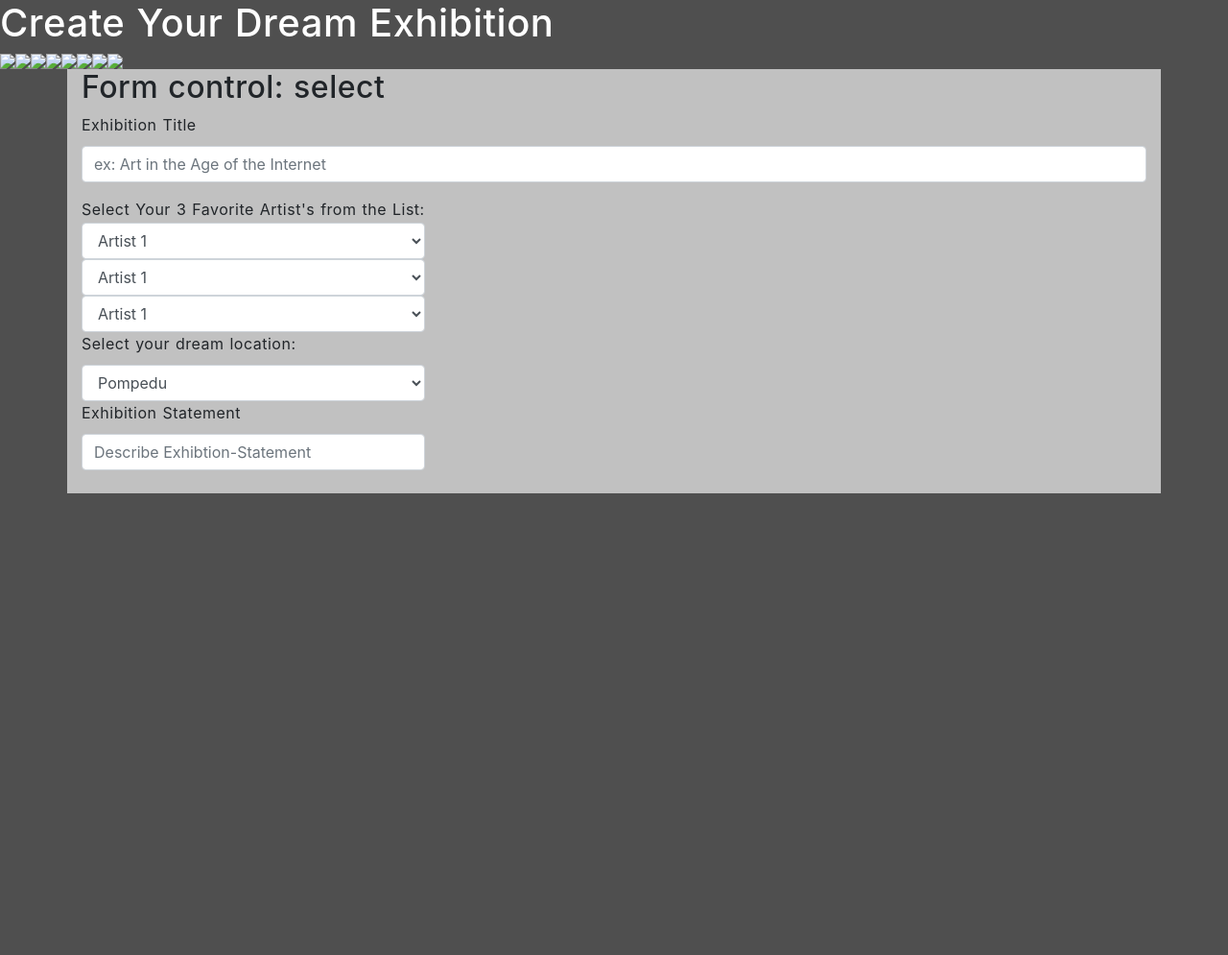
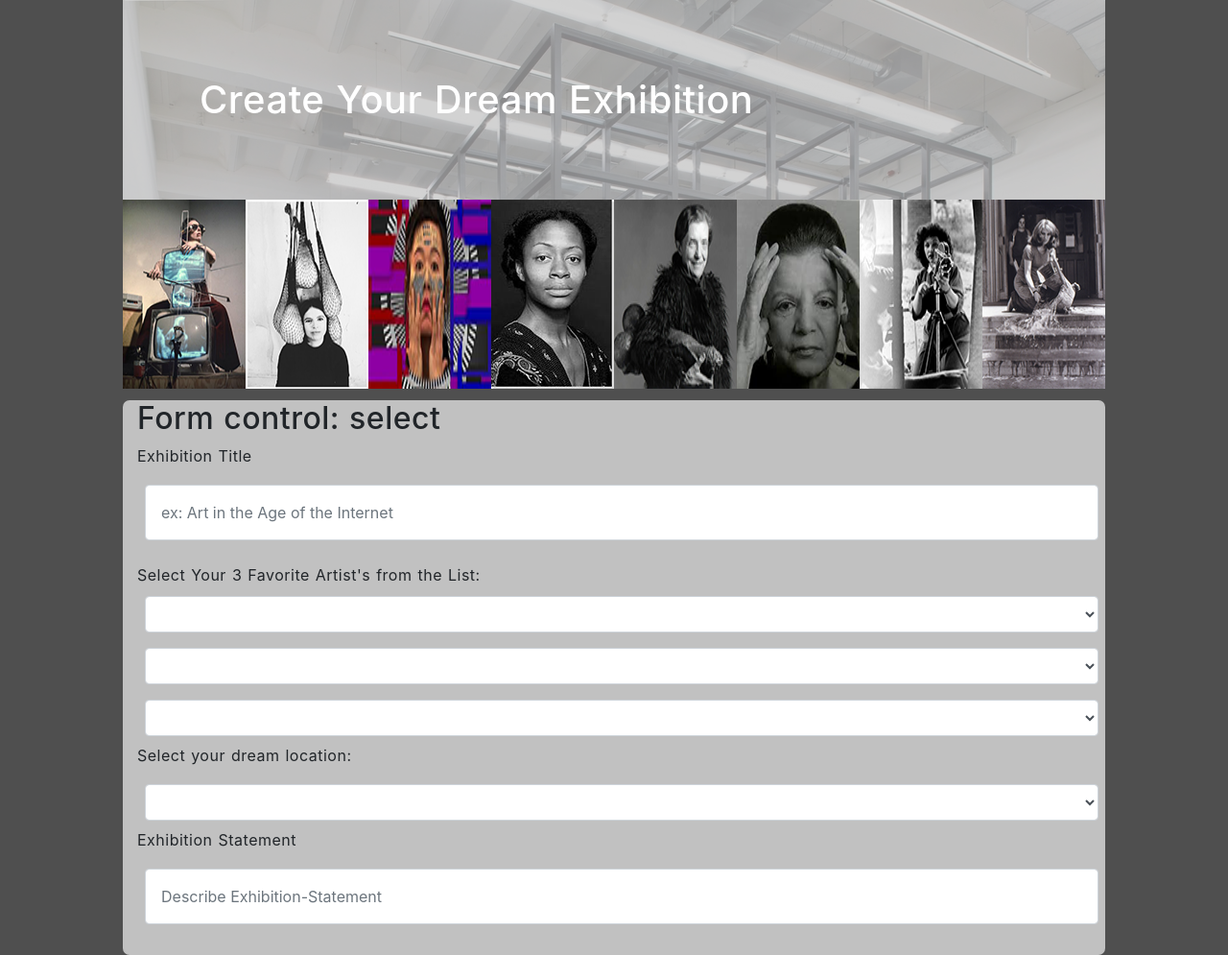
Before and after one commit to Roselou/project-01, a website: page views/index.html in a window 1280 px wide. Shown: the whole page at 96% size. Before the commit the page ends 800 px from the top, so only its background shows below. Drawn offline with nearby package versions, Linux system fonts and the light colour scheme.

Commit message:
finished basics in html and css

```diff
--- a/public/styles/styles.css
+++ b/public/styles/styles.css
@@ -4,12 +4,22 @@ body {
 	word-spacing: 1px;
 	letter-spacing: 0.5px;
 	line-height: 1.618em;
+	width: 1024px;
+	margin: auto;
+}
+
+/*heading*/
+
+.header {
+	background-image: url("../assets/alicja-2.jpg");
+	color: #FFFFFF;
+	height: 13em;
+	border-bottom: 0;
 }
 
 h1 {
-	background-image: url("");
-	background-size: cover;
-	color: #FFFFFF;
+	padding: 2em;
+	background-color: rgba(193, 193, 193, .7);
 }
 
 
@@ -18,6 +28,8 @@ h1 {
 .thumbnails {
 	display: flex;
 	flex-direction: row;
+	align-content: stretch;
+	border-bottom: .75em #4f4f4f solid;
 
 }
 
@@ -27,4 +39,11 @@ h1 {
 /*FORM*/
 .container {
 	background: #C1C1C1;
+	border-radius: 7px;
 }
+
+.form-control {
+	display: inline-block;
+	padding: 1em;
+	margin: .5em;
+}
--- a/views/index.html
+++ b/views/index.html
@@ -17,18 +17,21 @@
 </head>
 <body>
 
+
+  <div class="header">
 	<h1>Create Your Dream Exhibition</h1>
+  </div>
 	<!-- use background image in css -->
 
 	<div class="thumbnails">
-		<img src="../public/assets/img/charlotte-moorman.png">
-		<img src="../public/assets/img/eva-hesse.png">
-		<img src="../public/assets/img/hito_steyerl.png">
-		<img src="../public/assets/img/kara_walker.png">
-		<img src="../public/assets/img/louise_bourgeois.png">
-		<img src="../public/assets/img/lygia_clarke.png">
-		<img src="../public/assets/img/maya-deren.png">
-		<img src="../public/assets/img/Miere-Laderman-ukeles.png">
+		<img src="../public/assets/charlotte-moorman.png">
+		<img src="../public/assets/eva-hesse.png">
+		<img src="../public/assets/hito_steyerl.png">
+		<img src="../public/assets/kara_walker.png">
+		<img src="../public/assets/louise_bourgeois.png">
+		<img src="../public/assets/lygia_clarke.png">
+		<img src="../public/assets/maya-deren.png">
+		<img src="../public/assets/Miere-Laderman-ukeles.png">
 	</div>
 
 	<div class="container">
@@ -67,7 +70,7 @@
      	 </select>
      	  <div class="form-group">
    			 <label for="exhibition-statement">Exhibition Statement</label>
-   			 <input type="text" class="form-control" id="exhibition-statement" aria-describedby="emailHelp" placeholder="Describe Exhibtion-Statement">
+   			 <input type="text-area" class="form-control" id="exhibition-statement" aria-describedby="emailHelp" placeholder="Describe Exhibition-Statement">
  		 </div>
 
    	 </div>
```
Also changed, not shown: public/assets/alicja-2.jpg (added).
